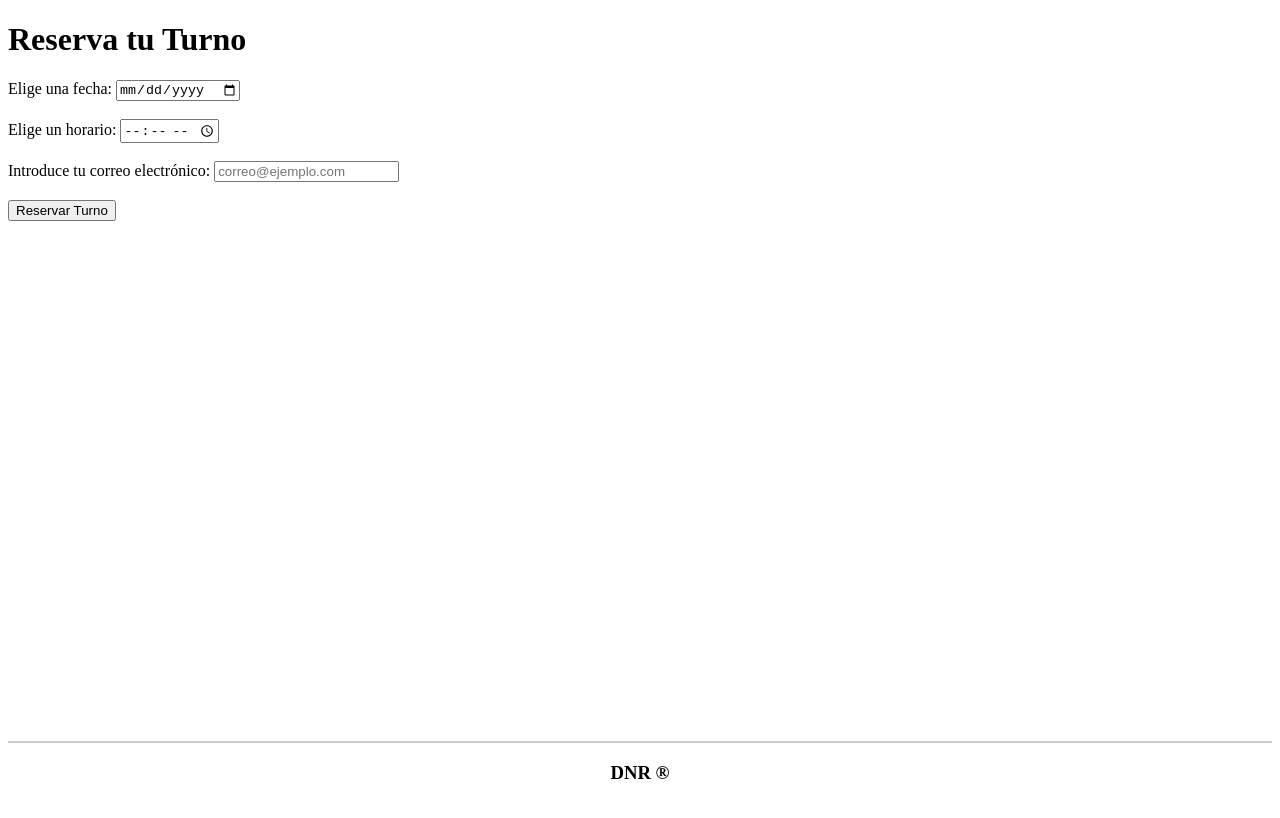
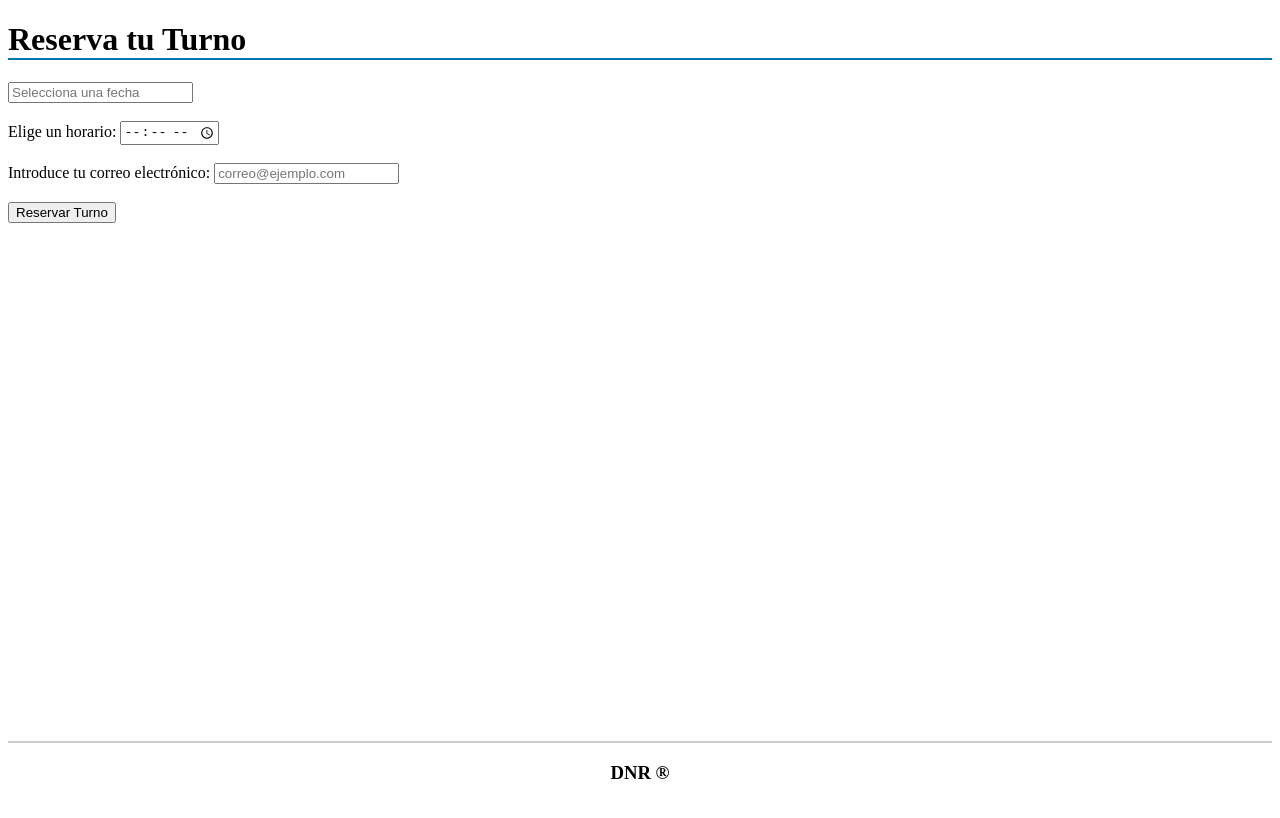
Before and after one commit to NicolasRovetta/TurnApp, a website: page html/index.html in a window 1280 px wide. Drawn offline with nearby package versions, Linux system fonts and the light colour scheme; some packages are replaced by stand-ins of ours; a script that the page names is missing.

Commit message:
implentacion de libreria flatpickr

```diff
--- a/css/style.css
+++ b/css/style.css
@@ -1,3 +1,6 @@
+h1{
+    border-bottom:  #0077B5 2px solid;
+}
 
 footer{
     border-top: #ccc 2px solid;
--- a/html/index.html
+++ b/html/index.html
@@ -7,6 +7,8 @@
     <link rel="stylesheet" href="/css/style.css">
     <script src="https://cdn.jsdelivr.net/npm/sweetalert2@11"></script>
     <script src="https://cdn.jsdelivr.net/npm/@emailjs/browser@4/dist/email.min.js"></script>
+    <link rel="stylesheet" href="https://cdn.jsdelivr.net/npm/flatpickr/dist/flatpickr.min.css"><!-- Incluye el CSS de Flatpickr -->
+    <script src="https://cdn.jsdelivr.net/npm/flatpickr"></script><!-- Incluye el JS de Flatpickr -->
     <script defer src="/js/script.js"></script>
     <link rel="icon" href="/img/calendaricon.png" />
     <title>Turnapp</title>
@@ -17,8 +19,7 @@
         <div id="app">
             <h1>Reserva tu Turno</h1>
             <div id="turno-form">
-                <label for="fecha">Elige una fecha:</label>
-                <input type="date" id="fecha"><br><br>
+                <input type="text" id="datepicker" placeholder="Selecciona una fecha"><br><br>
                 <label for="hora">Elige un horario:</label>
                 <input type="time" id="hora"><br><br>
                 <label for="email">Introduce tu correo electrónico:</label>
--- a/js/script.js
+++ b/js/script.js
@@ -3,6 +3,12 @@
   emailjs.init("K_2_DUDsc3R2Zf_3f"); // usa directamente la clave pública
   console.log('emailjs ejecutado!')
 })();
+
+  document.addEventListener('DOMContentLoaded', function() {
+    flatpickr("#datepicker", {
+      dateFormat: "Y-m-d", // Formato de la fecha
+    });
+  });
 
 document.addEventListener("DOMContentLoaded", function () {
   // Variables del DOM
```
